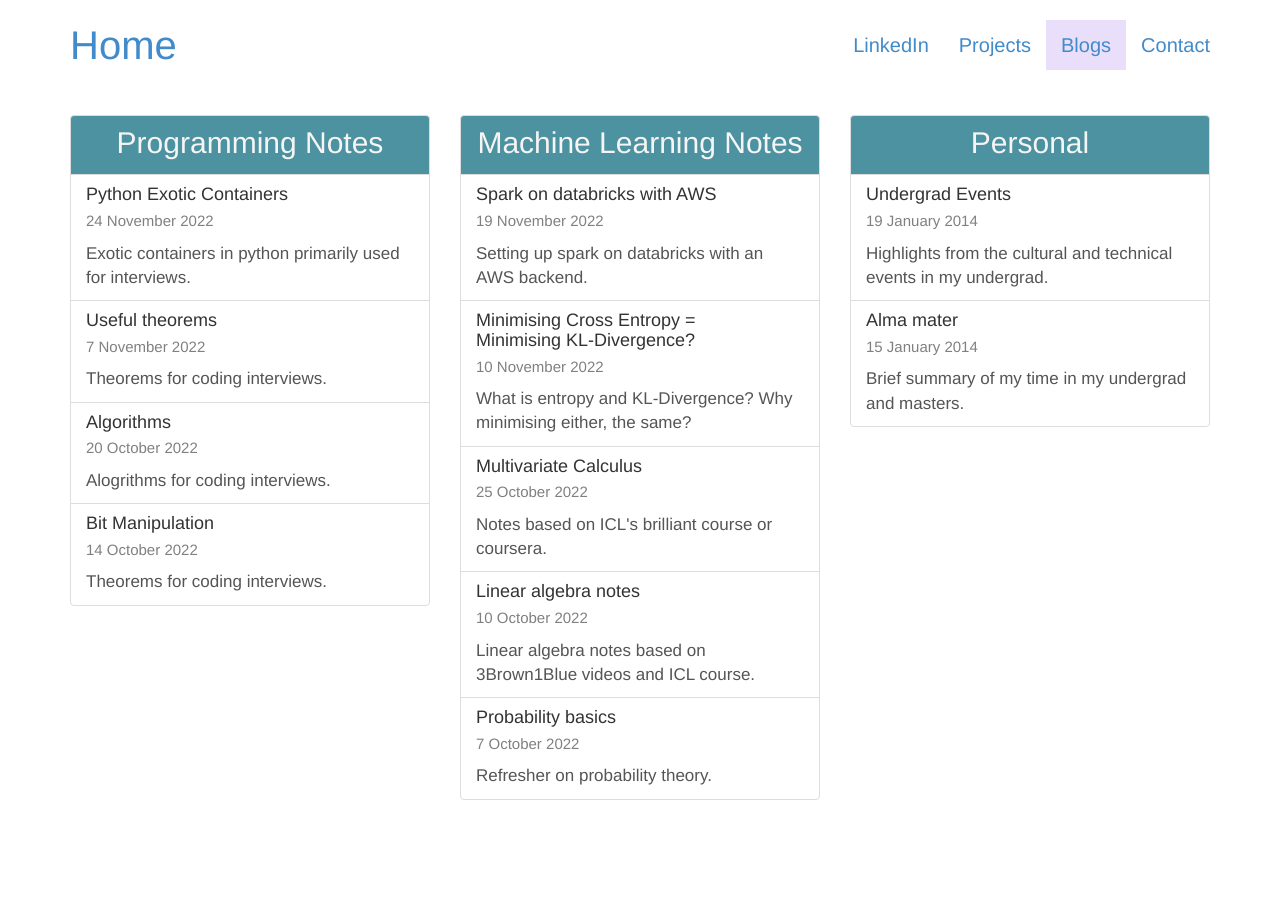
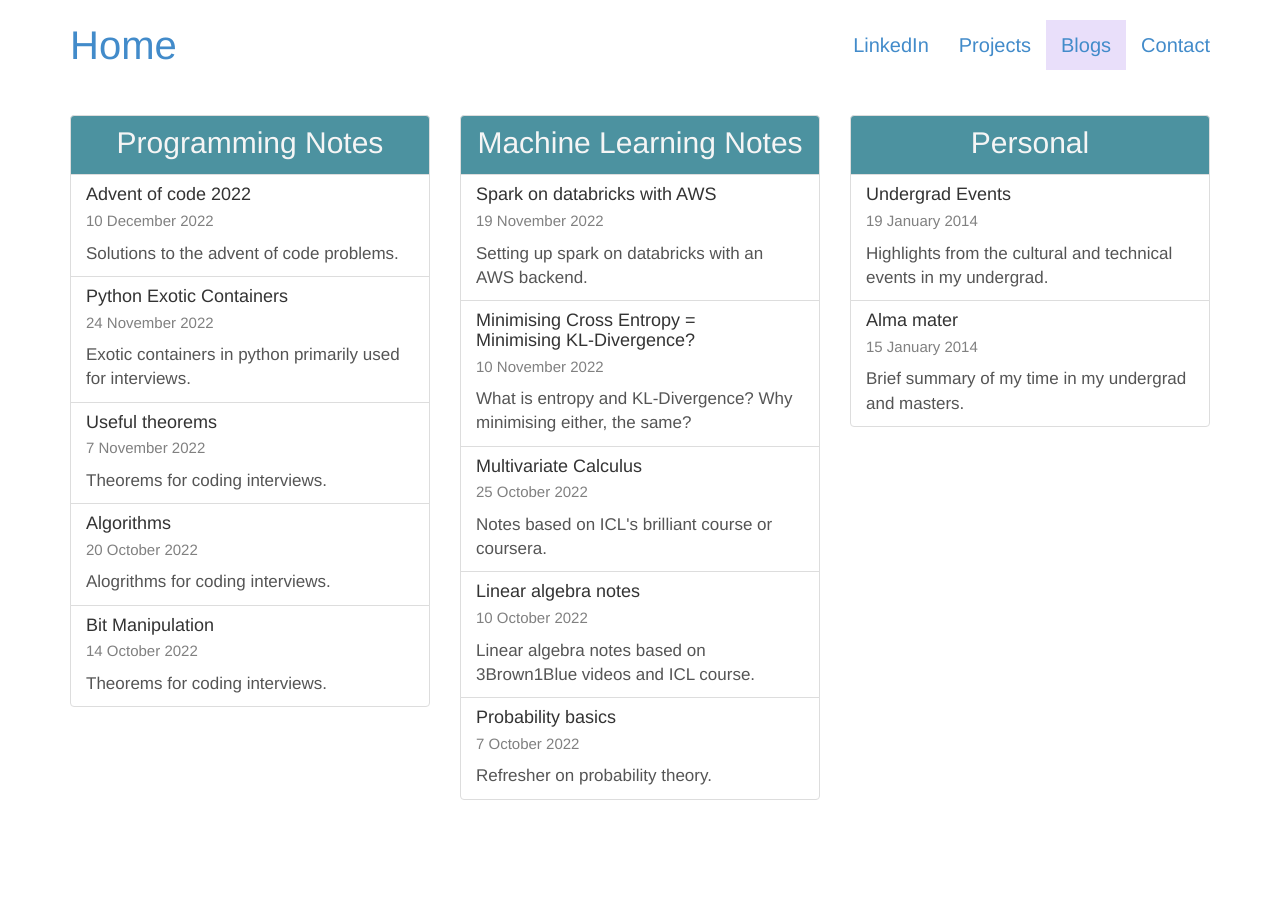
Before and after one commit to vispz/psvishnu91.github.io, a Jekyll site: the page built from blogs.html, in a window 1280 px wide. Built offline with Jekyll 4.4.1, drawn with Linux system fonts in a browser that asks for light colours; nearby versions of some CDN libraries.

Commit message:
Advent of code 2022 blog

```diff
--- a/_includes/posts_header.html
+++ b/_includes/posts_header.html
@@ -6,7 +6,11 @@
       <h1 style="font-weight: 200; color: rgb(3, 47, 43)">{{ page.title }}
       </h1>
       <p style="font-weight: 100; font-size: 20px; color: gray;">
-        {{ page.date | date: "%-d %B %Y" }}
+        {% if page.last_modified_at %}
+            Last updated: {{ page.last_modified_at | date: "%-d %B %Y" }}
+        {% else %}
+          {{ page.date | date: "%-d %B %Y" }}
+        {% endif %}
       </p>
     </div>
   </div>
--- /dev/null
+++ b/_posts/programming_notes/2022-12-10-advent-of-code-2022.md
@@ -0,0 +1,15 @@
+---
+title: Advent of code 2022
+blog_type: programming_notes
+excerpt: Solutions to the advent of code problems.
+layout: post
+last_modified_at: 2022-12-10
+---
+
+This blog contains solutions to [the advent of code 2022](adventofcode.com) problems.
+All solutions are in python, see my [github](https://github.com/psvishnu91/advent-of-code-2022).
+
+{:class="table table-bordered"}
+|Date| Problem | Github |Short description| Logic |
+|--|---------|--|-----------------|---|
+|Dec 10| [Prob 1](https://adventofcode.com/2022/day/1) | [github](https://github.com/psvishnu91/advent-of-code-2022/blob/main/prob1/prob1.py) | Find the elf carrying the most calories based on a text file with one food item's calories per line carried by an elf | Simply read line by line and keep track of max calories|
```
